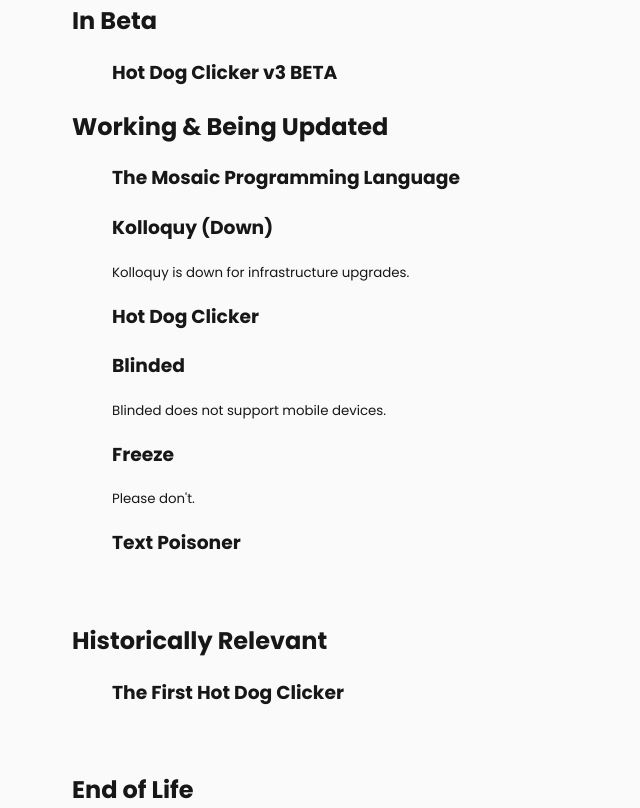
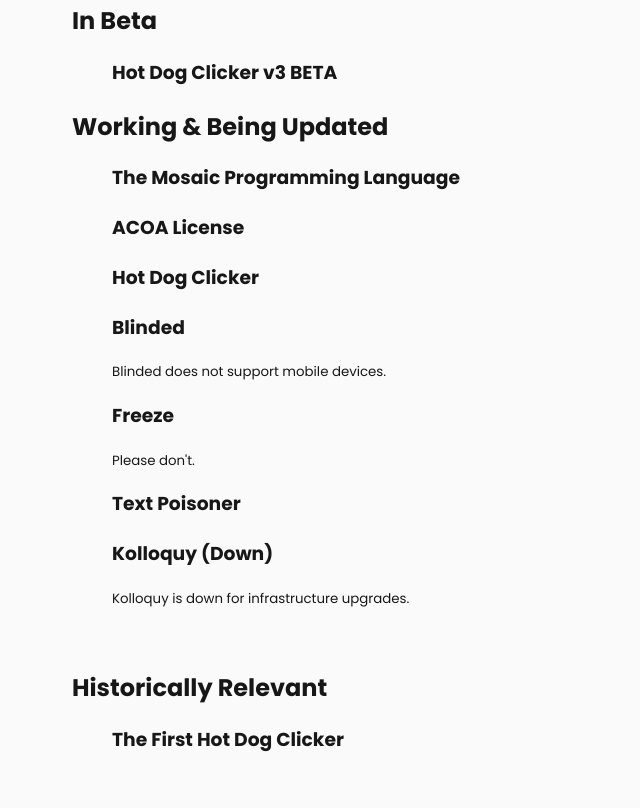
Before and after one commit to ljpprojects/ljp-projects.github.io, a plain HTML site: page index.html in a window 1280 px wide. Shown: the part 421-1229 px from the top of the page, without its empty margins (0-640 px from the left). Drawn offline with Linux system fonts and the light colour scheme; a web font is replaced by a local one.

Commit message:
Add ACOA license

```diff
--- a/index.html
+++ b/index.html
@@ -72,11 +72,10 @@
                     >
                 </h3>
                 <h3>
-                    <a class="un" href="https://kolloquy.com"
-                        >Kolloquy (Down)</a
+                    <a class="un" href="https://acoa.ljpprojects.org"
+                        >ACOA License</a
                     >
                 </h3>
-                <sub>Kolloquy is down for infrastructure upgrades.</sub>
                 <h3>
                     <a class="un" href="https://hdc.ljpprojects.org"
                         >Hot Dog Clicker</a
@@ -99,6 +98,12 @@
                         >Text Poisoner</a
                     >
                 </h3>
+                <h3>
+                    <a class="un" href="https://kolloquy.com"
+                        >Kolloquy (Down)</a
+                    >
+                </h3>
+                <sub>Kolloquy is down for infrastructure upgrades.</sub>
             </li>
         </ul>
         <br />
```
